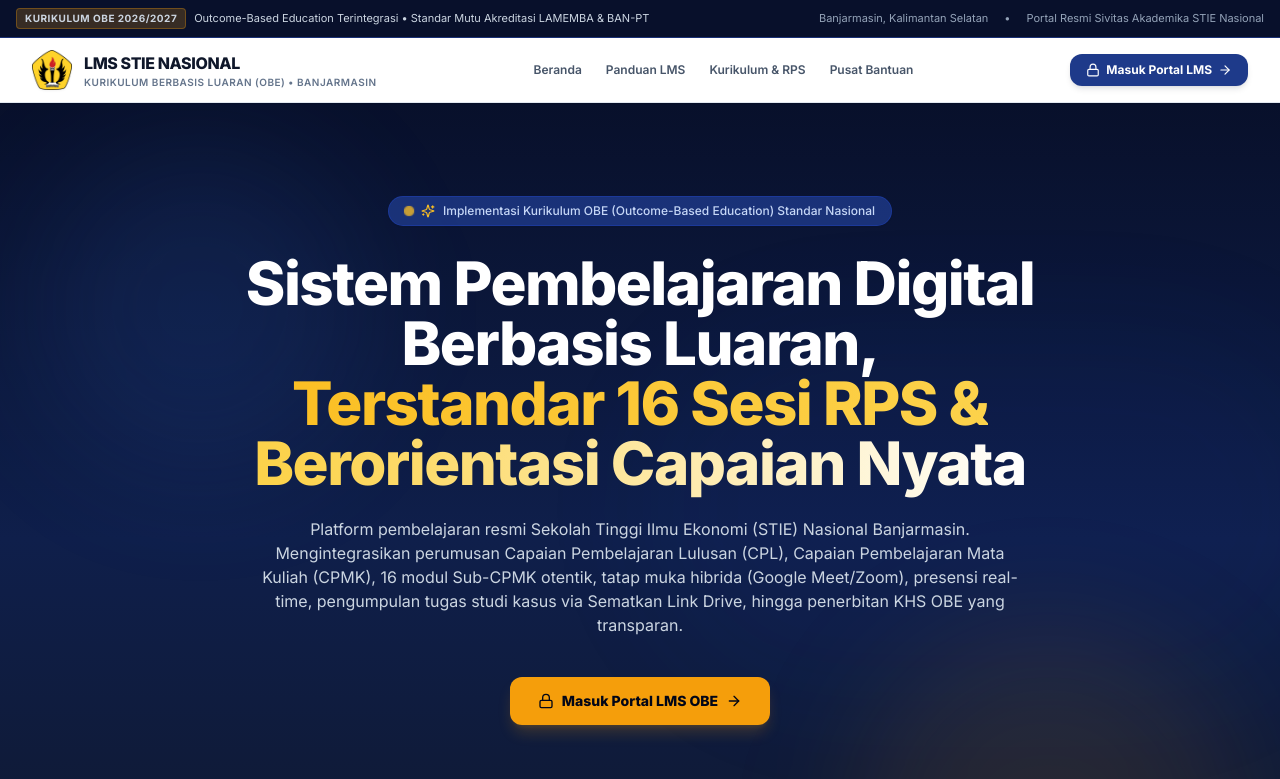
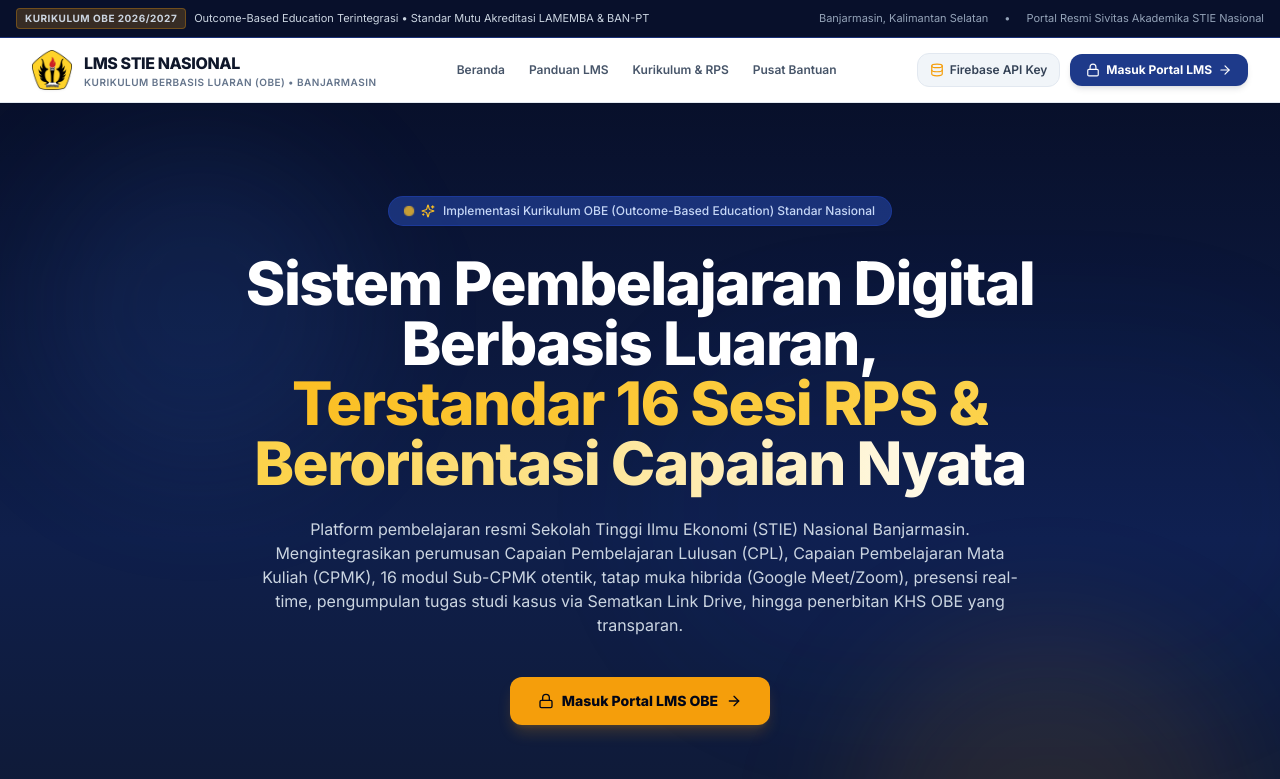
Before and after one commit to stienasbjm/lms, a React (Vite) app: page / in a window 1280 px wide. Shown: the top 779 px of the page. Built offline with nearby package versions, Linux system fonts and the light colour scheme.

Commit message:
feat: tambahkan fitur input API Key Firebase (.env, modal login & landing page) dan perbarui bundel docs

```diff
--- a/src/firebase/config.js
+++ b/src/firebase/config.js
@@ -11,14 +11,14 @@
 import { getFirestore } from "firebase/firestore";
 import { getStorage } from "firebase/storage";
 
-// Default configuration placeholder
+// Default configuration placeholder (Mendukung .env maupun default)
 const DEFAULT_FIREBASE_CONFIG = {
-  apiKey: "AIzaSyDummyKeyForPreviewPurposeOnly12345",
-  authDomain: "lms-stienas.firebaseapp.com",
-  projectId: "lms-stienas",
-  storageBucket: "lms-stienas.appspot.com",
-  messagingSenderId: "123456789012",
-  appId: "1:123456789012:web:abcdef123456"
+  apiKey: import.meta.env.VITE_FIREBASE_API_KEY || "AIzaSyDummyKeyForPreviewPurposeOnly12345",
+  authDomain: import.meta.env.VITE_FIREBASE_AUTH_DOMAIN || "lms-stienas.firebaseapp.com",
+  projectId: import.meta.env.VITE_FIREBASE_PROJECT_ID || "lms-stienas",
+  storageBucket: import.meta.env.VITE_FIREBASE_STORAGE_BUCKET || "lms-stienas.appspot.com",
+  messagingSenderId: import.meta.env.VITE_FIREBASE_MESSAGING_SENDER_ID || "123456789012",
+  appId: import.meta.env.VITE_FIREBASE_APP_ID || "1:123456789012:web:abcdef123456"
 };
 
 // Ambil konfigurasi dari localStorage jika ada, atau fallback ke DEFAULT
--- a/src/pages/LandingPage.jsx
+++ b/src/pages/LandingPage.jsx
@@ -30,10 +30,12 @@
   FileText,
   Compass
 } from 'lucide-react';
+import FirebaseSettingsModal from '../components/common/FirebaseSettingsModal';
 
 export default function LandingPage({ onGoToLogin }) {
   const { loginAsRole } = useAuth();
   const [activeFaq, setActiveFaq] = useState(null);
+  const [showConfigModal, setShowConfigModal] = useState(false);
 
   const handleQuickLogin = (role) => {
     loginAsRole(role);
@@ -162,7 +164,17 @@
             </div>
 
             {/* Action CTA */}
-            <div className="flex items-center space-x-3">
+            <div className="flex items-center space-x-2.5">
+              <button
+                type="button"
+                onClick={() => setShowConfigModal(true)}
+                title="Masukkan Firebase API Key / Hubungkan Cloud"
+                className="inline-flex items-center gap-1.5 px-3 py-2 bg-slate-100 hover:bg-slate-200 text-slate-700 hover:text-slate-900 rounded-xl text-xs font-semibold border border-slate-200 transition-all"
+              >
+                <Database className="w-3.5 h-3.5 text-amber-500" />
+                <span className="hidden sm:inline">Firebase API Key</span>
+              </button>
+
               <button
                 onClick={onGoToLogin}
                 className="inline-flex items-center gap-1.5 px-4 py-2 bg-brand-800 hover:bg-brand-900 text-white rounded-xl text-xs font-bold shadow-md shadow-brand-950/10 transition-all transform hover:-translate-y-0.5"
@@ -723,6 +735,10 @@
         </div>
       </footer>
 
+      {showConfigModal && (
+        <FirebaseSettingsModal onClose={() => setShowConfigModal(false)} />
+      )}
+
     </div>
   );
 }
--- a/src/pages/LoginPage.jsx
+++ b/src/pages/LoginPage.jsx
@@ -312,6 +312,17 @@
                     </>
                   )}
                 </button>
+
+                <div className="mt-4 pt-3 border-t border-slate-100 text-center">
+                  <button
+                    type="button"
+                    onClick={() => setShowConfigModal(true)}
+                    className="inline-flex items-center gap-1.5 text-[11px] text-slate-500 hover:text-brand-800 font-medium transition-colors"
+                  >
+                    <Database className="w-3.5 h-3.5 text-amber-500" />
+                    <span>Konfigurasi Firebase / Masukkan API Key</span>
+                  </button>
+                </div>
               </form>
             </>
           )}
```
Also changed, not shown: 6 other files (tests, documents, lock files or other folders).
